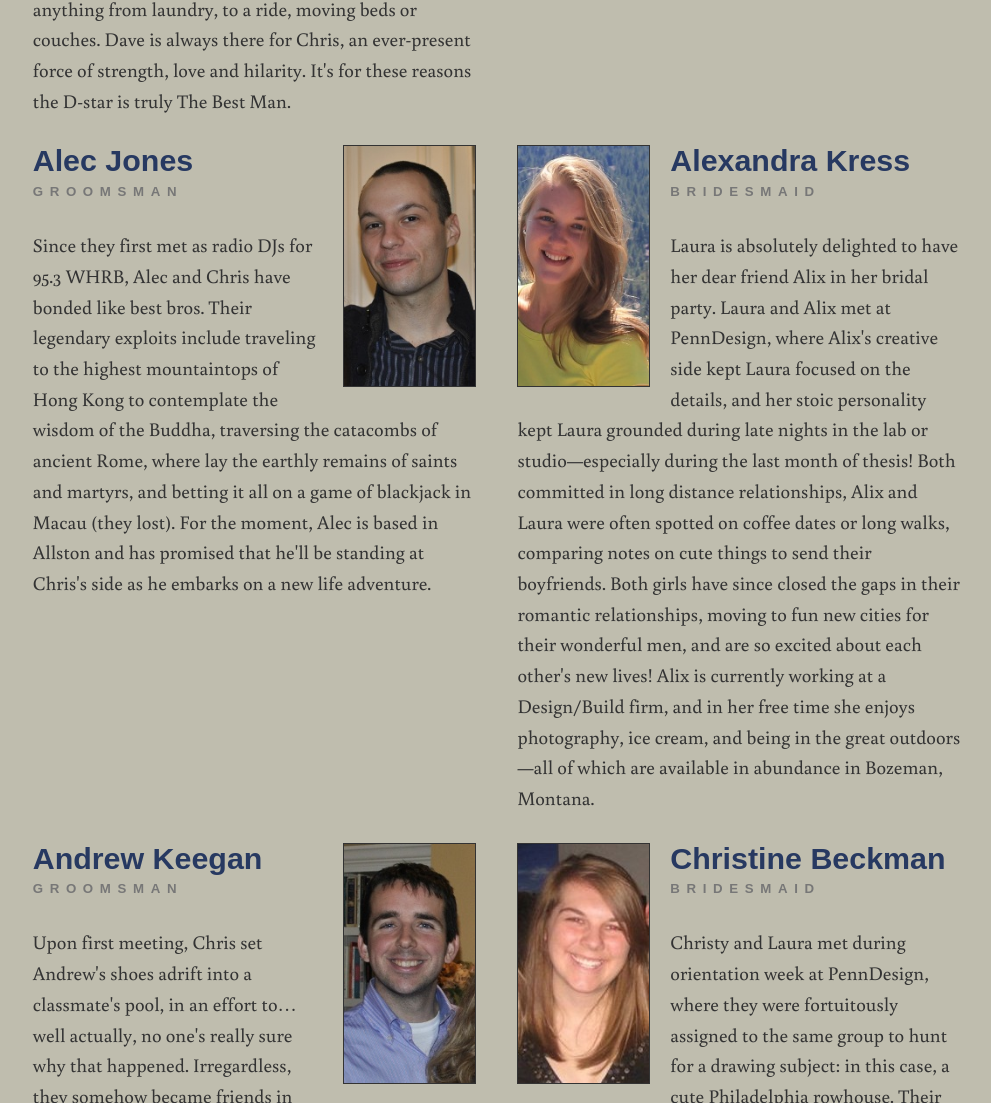
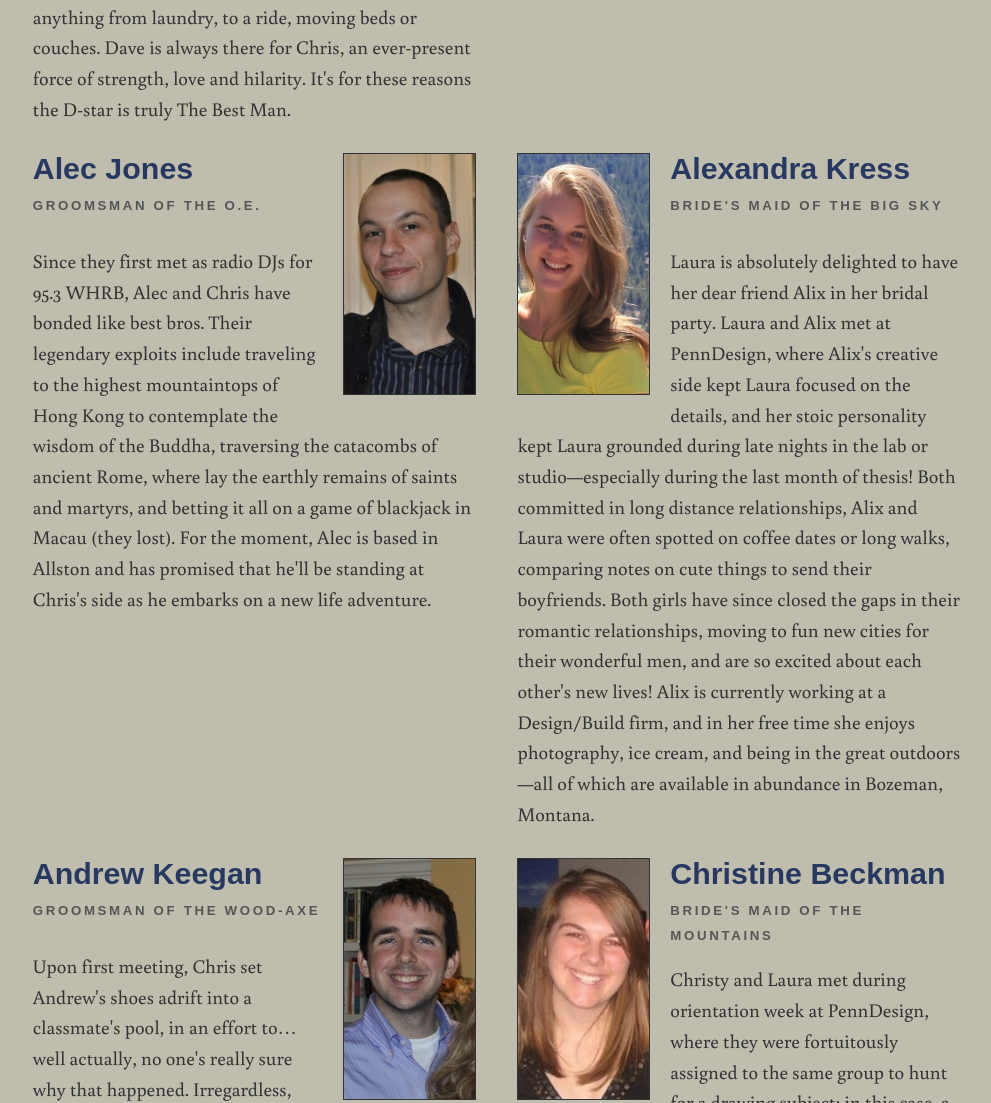
Before and after one commit to jugglinmike/chrisardlaura.2oars.com, a plain HTML site: page index.html in a window 1280 px wide. Shown: the part 2915-4018 px from the top of the page, without its empty margins (126-1117 px from the left). Drawn offline with Linux system fonts and the light colour scheme; a web font is replaced by a local one.

Commit message:
Update wedding party titles

```diff
--- a/index.html
+++ b/index.html
@@ -134,7 +134,7 @@
 						<header>
 							<img src="images/wedding-party/david.jpg" />
 							<h4>Davey Lewis</h4>
-							<h5>Best Man</h5>
+							<h5>The Best Man</h5>
 						</header>
 						<p>David has known Chris for, well, the entirety of his
 						whole life. As the youngest of the Lewis kids, Dave
@@ -162,7 +162,7 @@
 						<header>
 							<img src="images/wedding-party/alex-b.jpg">
 							<h4>Alexandra Bassett</h4>
-							<h5>Maid of Honor</h5>
+							<h5>Bride's Maid of Honor</h5>
 						</header>
 						<p>Laura is so excited to have Alexandra as her Maid of
 						Honor. The two have been best friends for the past
@@ -186,7 +186,7 @@
 						<header>
 							<img src="images/wedding-party/alec.jpg" />
 							<h4>Alec Jones</h4>
-							<h5>Groomsman</h5>
+							<h5>Groomsman of the O.E.</h5>
 						</header>
 						<p>Since they first met as radio DJs for 95.3 WHRB,
 						Alec and Chris have bonded like best bros. Their
@@ -203,7 +203,7 @@
 						<header>
 							<img src="images/wedding-party/alix.jpg" />
 							<h4>Alexandra Kress</h4>
-							<h5>Bridesmaid</h5>
+							<h5>Bride's Maid of the Big Sky</h5>
 						</header>
 						<p>Laura is absolutely delighted to have her dear
 						friend Alix in her bridal party. Laura and Alix met at
@@ -227,7 +227,7 @@
 						<header>
 							<img src="images/wedding-party/andrew-k.jpg" />
 							<h4>Andrew Keegan</h4>
-							<h5>Groomsman</h5>
+							<h5>Groomsman of the Wood-Axe</h5>
 						</header>
 						<p>Upon first meeting, Chris set Andrew's shoes adrift
 						into a classmate's pool, in an effort to&#8230;well
@@ -256,7 +256,7 @@
 						<header>
 							<img src="images/wedding-party/christy.jpg" />
 							<h4>Christine Beckman</h4>
-							<h5>Bridesmaid</h5>
+							<h5>Bride's Maid of the Mountains</h5>
 						</header>
 						<p>Christy and Laura met during orientation week at
 						PennDesign, where they were fortuitously assigned to
@@ -281,7 +281,7 @@
 						<header>
 							<img src="images/wedding-party/andrew-l.jpg" />
 							<h4>Andrew Lacombe</h4>
-							<h5>Groomsman</h5>
+							<h5>Groomsman de la Combe</h5>
 						</header>
 						<p>The first time Andrew and Chris met was at the
 						Lacombe's Thanksgiving dinner of 2008, which went as
@@ -304,7 +304,7 @@
 						<header>
 							<img src="images/wedding-party/erica-d.jpg" />
 							<h4>Erica Dee</h4>
-							<h5>Bridesmaid</h5>
+							<h5>Bride's Maid of the Three Broomsticks</h5>
 						</header>
 						<p>Erica and Laura first became friends in sophomore
 						English class, basking in the praise of their teacher
@@ -330,7 +330,7 @@
 						<header>
 							<img src="images/wedding-party/michael.jpg" />
 							<h4>Mike Kenneally</h4>
-							<h5>Groomsman</h5>
+							<h5>Groomsman of the Board 'n' Sword</h5>
 						</header>
 						<p>The first time Chris biked to East Weymouth, with a
 						skateboard strapped to his back to make a documentary
@@ -358,7 +358,7 @@
 						<header>
 							<img src="images/wedding-party/erika-b.jpg" />
 							<h4>Erika Boltz</h4>
-							<h5>Bridesmaid</h5>
+							<h5>Bride's Maid of the Lost Diadem</h5>
 						</header>
 						<p>Erika and Laura were brought together in 2009 by
 						their goofy boyfriends, Andrew and Christopher, who had
@@ -382,7 +382,7 @@
 						<header>
 							<img src="images/wedding-party/shane.jpg" />
 							<h4>Shane White</h4>
-							<h5>Groomsman</h5>
+							<h5>Groomsman of the South</h5>
 						</header>
 						<p>When Shane and Chris met in their first week of
 						college, they both knew they'd become the fastest of
@@ -412,7 +412,7 @@
 						<header>
 							<img src="images/wedding-party/kirsten.jpg" />
 							<h4>Kirsten Harmon</h4>
-							<h5>Bridesmaid</h5>
+							<h5>Bride's Maid of the Valley</h5>
 						</header>
 						<p>Laura is thrilled that her oldest friend Kirsten
 						will be in her wedding party. The two have been friends
--- a/styles/main.css
+++ b/styles/main.css
@@ -224,14 +224,19 @@ footer {
 	margin-right: 0;
 } #wedding-party li p {
 	margin-bottom: 0;
+} #wedding-party li header {
+	margin-bottom: 1em;
 } #wedding-party h4, #wedding-party h5 {
 	line-height: 1em;
 } #wedding-party h4 {
 	margin-bottom: 0.3em;
 	font-size: 1.9em;
 } #wedding-party h5 {
-	color: #777;
-	letter-spacing: 0.5em;
+	min-height: 2.8em;
+
+	color: #555;
+	letter-spacing: 0.2em;
+	line-height: 1.9em;
 	text-transform: uppercase;
 }
 /* Clearfix */
```
